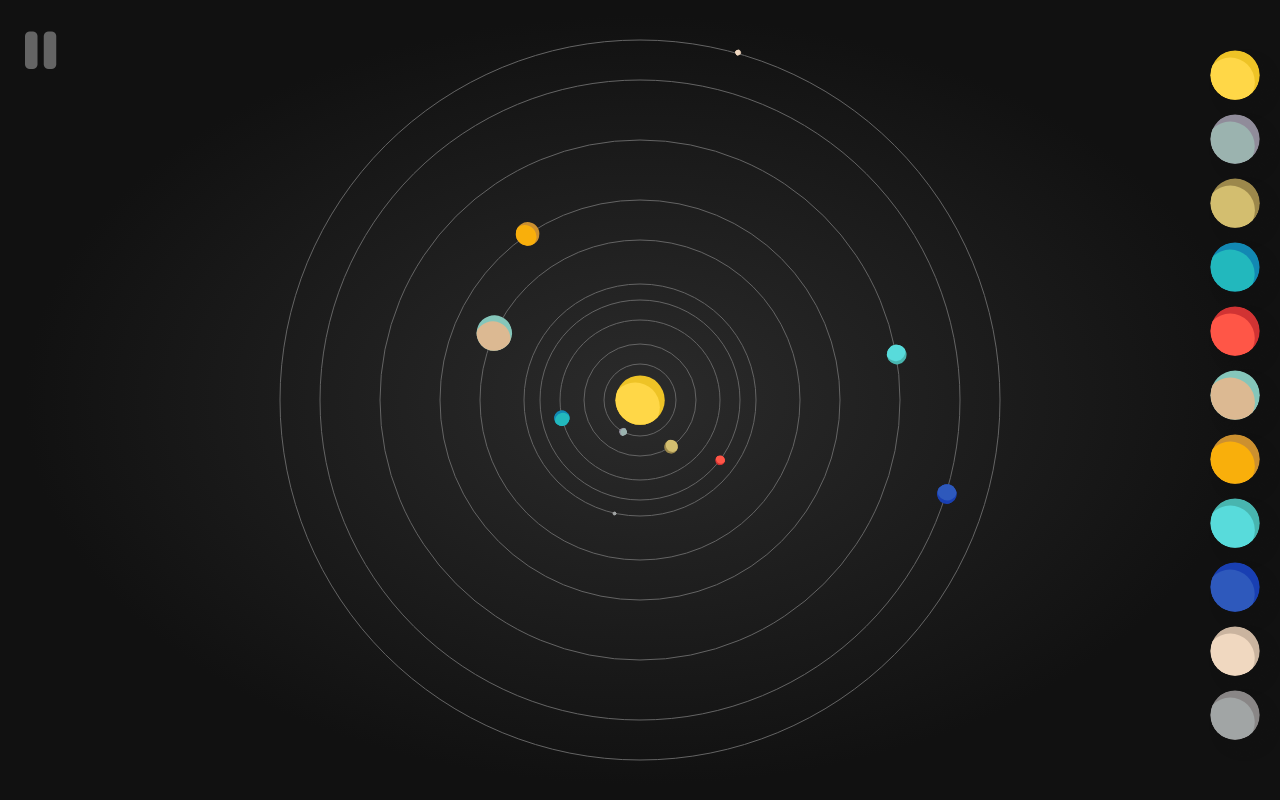
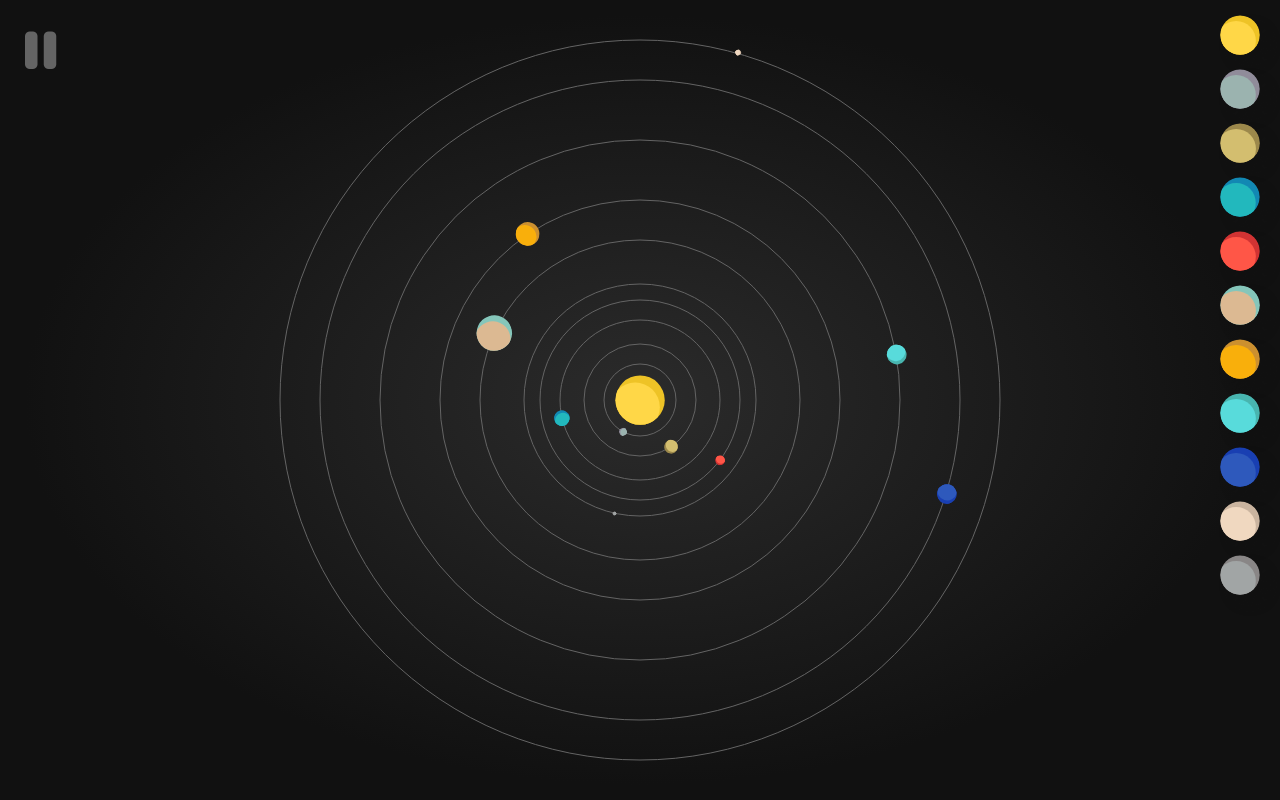
Before and after one commit to Lunik/Solar-System, a website: page index.html in a window 1280 px wide. Shown: the top 800 px of the page. Drawn offline with nearby package versions, Linux system fonts and the light colour scheme.

Commit message:
fix info size

```diff
--- a/src/css/style.css
+++ b/src/css/style.css
@@ -47,7 +47,7 @@ span.pow{
 .infos{
   position: absolute;
   right: 10px;
-  top: 5%;
+  top: 5px;
 }
 
 .info {
@@ -55,8 +55,8 @@ span.pow{
 }
 
 .info img{
-  width: 50px;
-  height: 50px;
+  width: 40px;
+  height: 40px;
 
   border-radius: 100%;
   box-shadow: 10px 10px 10px #111;
```
